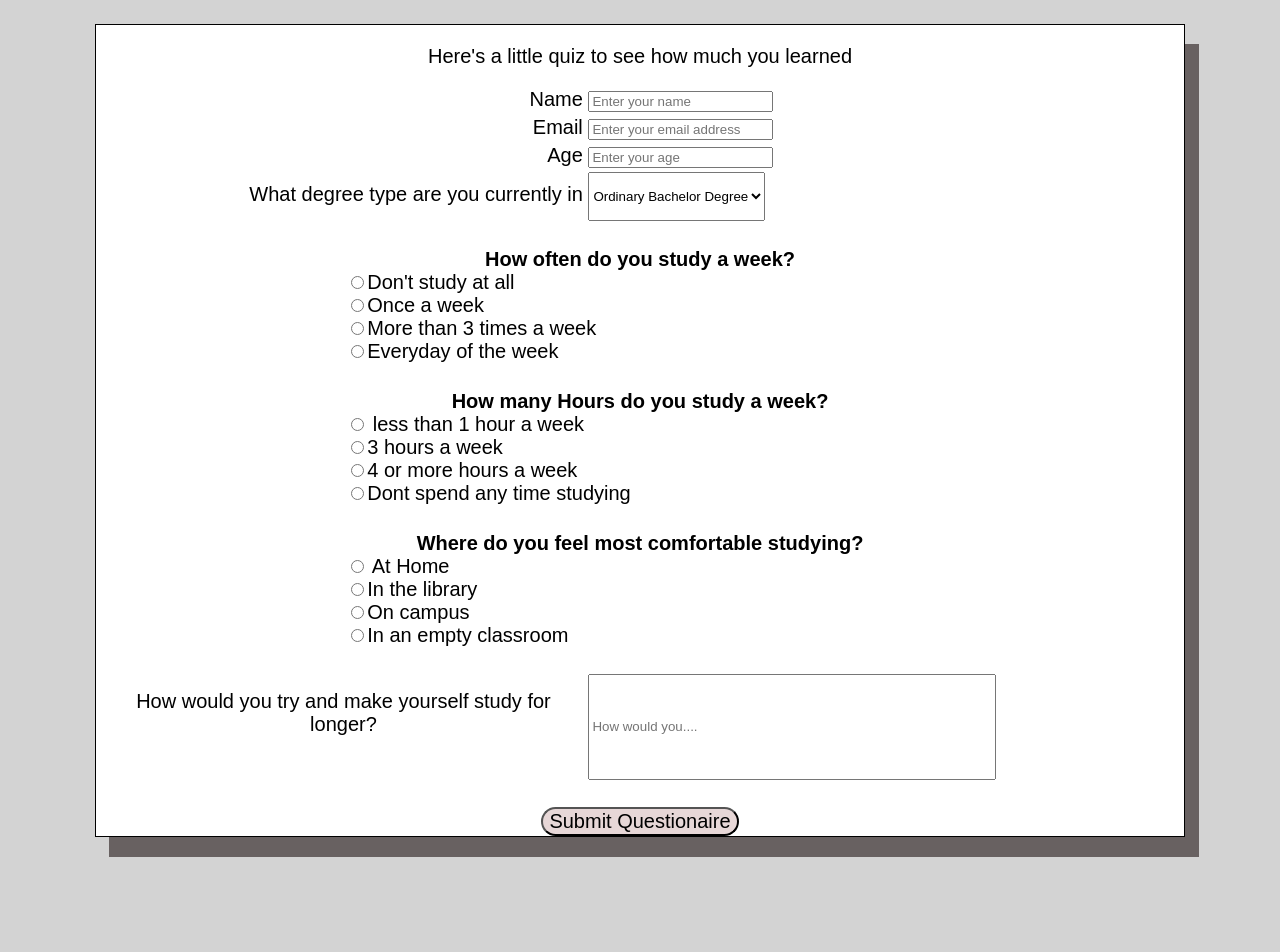
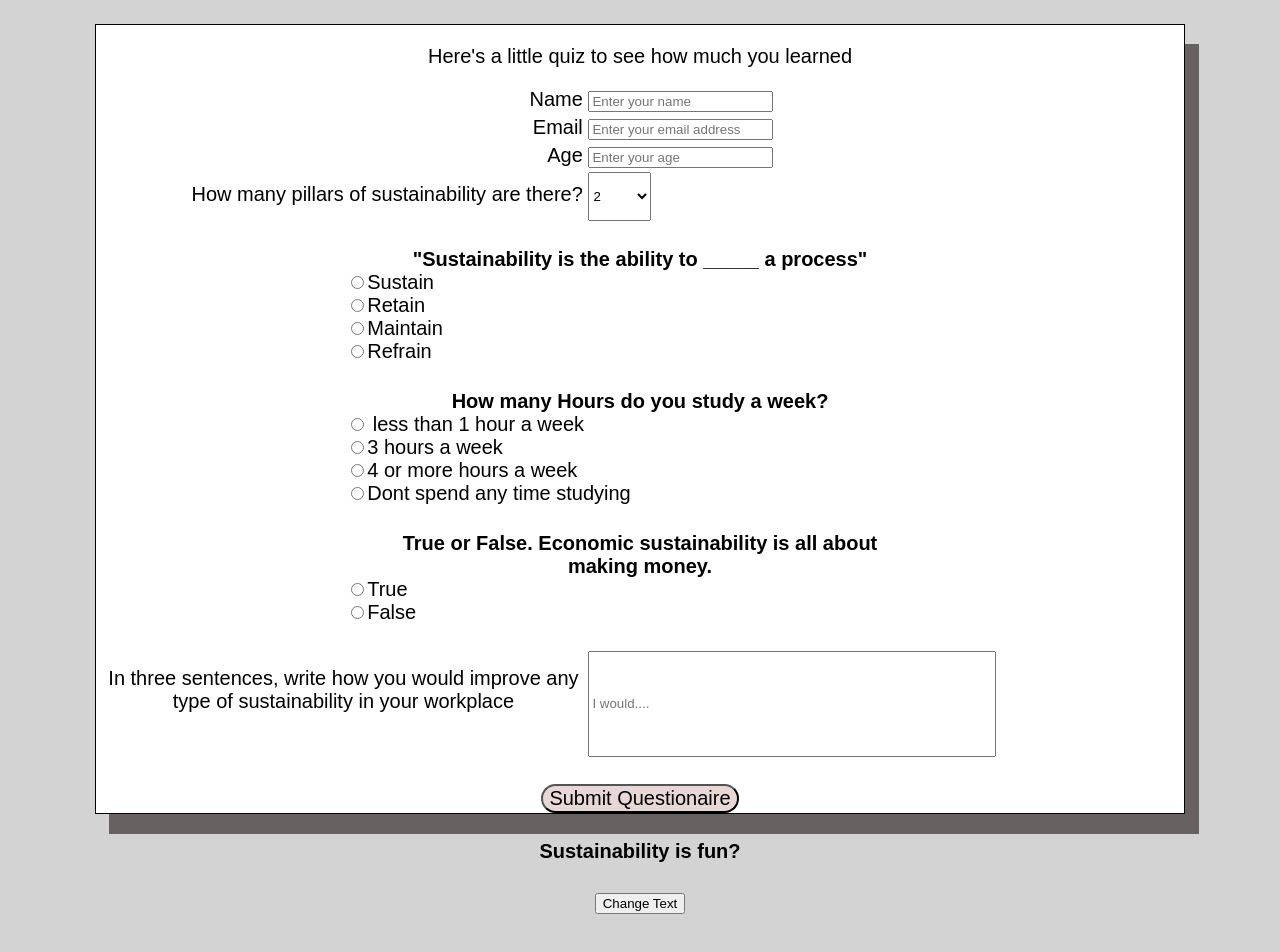
Before and after one commit to kingdiamondebs/wdd-project, a plain HTML site: page index.html in a window 1280 px wide. Shown: the part 126-1078 px from the top of the page. Drawn offline with Linux system fonts and the light colour scheme; a script that the page names is missing.

Commit message:
Update index.html

```diff
--- a/index.html
+++ b/index.html
@@ -56,44 +56,44 @@
                     </div>
                 </div>
 
-                <!-- creating drop down menu for options to select type of degree currently studying-->
+                <!-- creating drop down menu for options -->
                 <div class = "form-row">
                     <div class = "form-label">
-                        <label>What degree type are you currently in</label>
+                        <label>How many pillars of sustainability are there?</label>
                     </div>
                     <div class = "form-selection">
                         <select class = "selection">
-                            <option value="">Ordinary Bachelor Degree</option>
-                            <option value="">Honours Bachelor Degree </option>
-                            <option value="">Higher Diploma</option>
-                            <option value="">Masters Degree</option>
-                            <option value="">Doctoral Degree</option>
+                            <option value="">2</option>
+                            <option value="">3</option>
+                            <option value="">1</option>
+                            <option value="">43,901</option>
+                            <option value="">None</option>
                         </select>
                     </div>
                 </div>
 
-                <!-- creating the tick the box using radio buttons for the survey-->
+                <!-- creating the tick the box using radio buttons -->
                 <br>
                 <div class = "form-row">
                     <div class = "form-label label">
-                       <strong><label >How often do you study a week?</label></strong>
+                       <strong><label >"Sustainability is the ability to _____ a process"</label></strong>
                     </div>
                     <br>
 
                     <div class = form-input>
-                        <input type="radio" name="study Schedule"><label value = "Don't study at all">Don't study at all</label>
+                        <input type="radio" name="study Schedule"><label value = "Don't study at all">Sustain</label>
 
                         <br>
 
-                        <input type="radio" name="study Schedule"><label value = "Once a week">Once a week</label>
+                        <input type="radio" name="study Schedule"><label value = "Once a week">Retain</label>
 
                         <br>
 
-                        <input type="radio" name="study Schedule"><label value = "More than 3 times a week">More than 3 times a week</label>
+                        <input type="radio" name="study Schedule"><label value = "More than 3 times a week">Maintain</label>
 
                         <br>
 
-                        <input type="radio" name="study Schedule"><label value = "Everyday of the week">Everyday of the week</label>
+                        <input type="radio" name="study Schedule"><label value = "Everyday of the week">Refrain</label>
                     </div>
                 </div>
                 <br>
@@ -122,33 +122,27 @@
 
                 <div class = "form-row">
                     <div class = "form-label label">
-                        <strong><label >Where do you feel most comfortable studying?</label></strong>
+                        <strong><label >True or False. Economic sustainability is all about making money.</label></strong>
                     </div>
                     <br>
                     <div class = "form-input">
-                        <input type="radio" name="study Comfortably"><label value = "At Home"> At Home </label>
+                        <input type="radio" name="study Comfortably"><label value = "True">True</label>
 
                         <br>
 
-                        <input type="radio" name="study Comfortably"><label value = "In the library">In the library</label>
+                        <input type="radio" name="study Comfortably"><label value = "False">False</label>
 
                         <br>
-
-                        <input type="radio" name="study Comfortably"><label value = "On campus">On campus</label>
-
-                        <br>
-
-                        <input type="radio" name="study Comfortably"><label value = "In an empty classroom">In an empty classroom</label>
                     </div>
                 </div>
                 <br>
 
                 <div class = "form-row">
                     <div class = "form-label label">
-                        <label>How would you try and make yourself study for longer?</label>
+                        <label>In three sentences, write how you would improve any type of sustainability in your workplace</label>
                     </div>
                     <div class = "form-input">
-                        <input class = "form-field" type="text" name="study" placeholder="How would you....">
+                        <input class = "form-field" type="text" name="study" placeholder="I would....">
                     </div>
                 </div>
                 <br>
@@ -157,5 +151,20 @@
             </form>
         </div>
     </section>
+
+            <h4 id="myHeading">Sustainability is fun?</h4>
+<button id="myButton">Change Text</button>
+
+    <script>
+        // Accessing elements
+        let heading = document.getElementById("myHeading");
+        let button = document.getElementById("myButton");
+
+        // Event handling
+        button.addEventListener("click", function() {
+            // Modifying content
+            heading.innerText = "Sustainability is fun!";
+        });
+</script>
 </body>
 </html>
```
